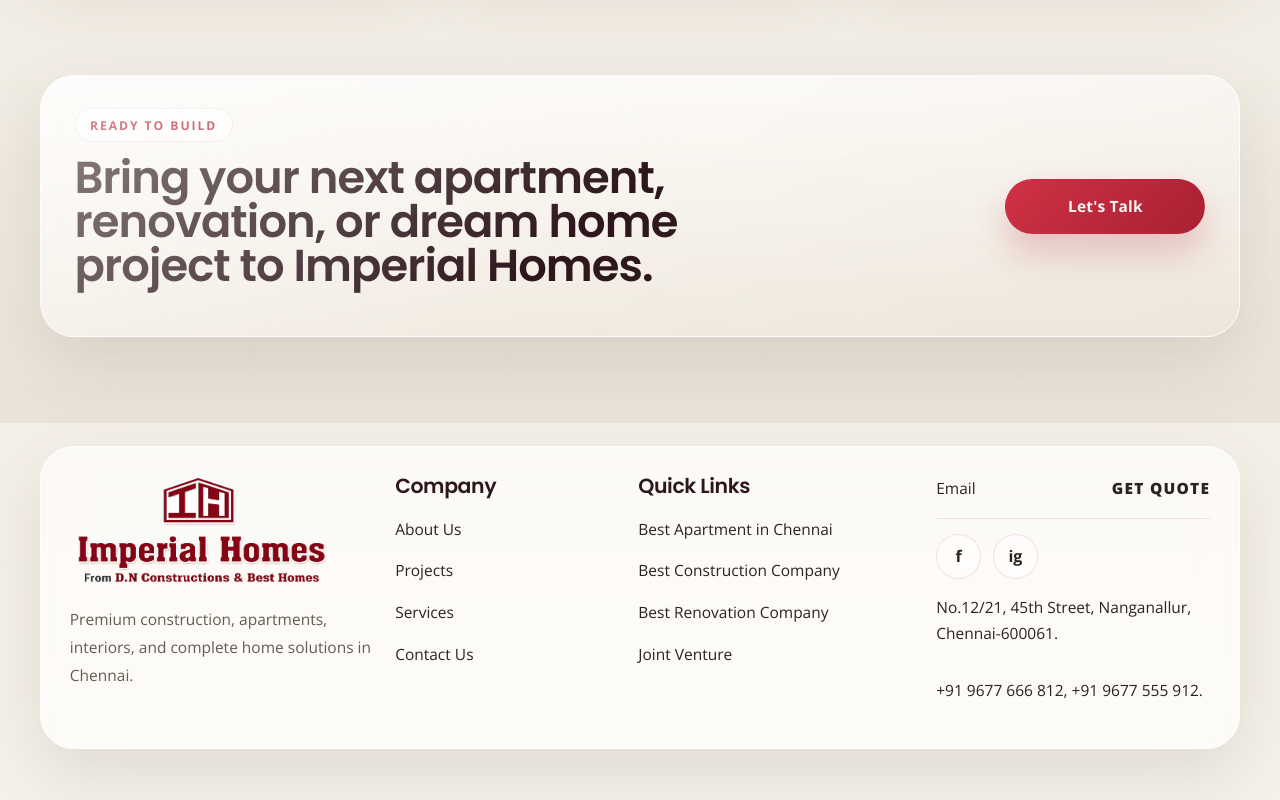
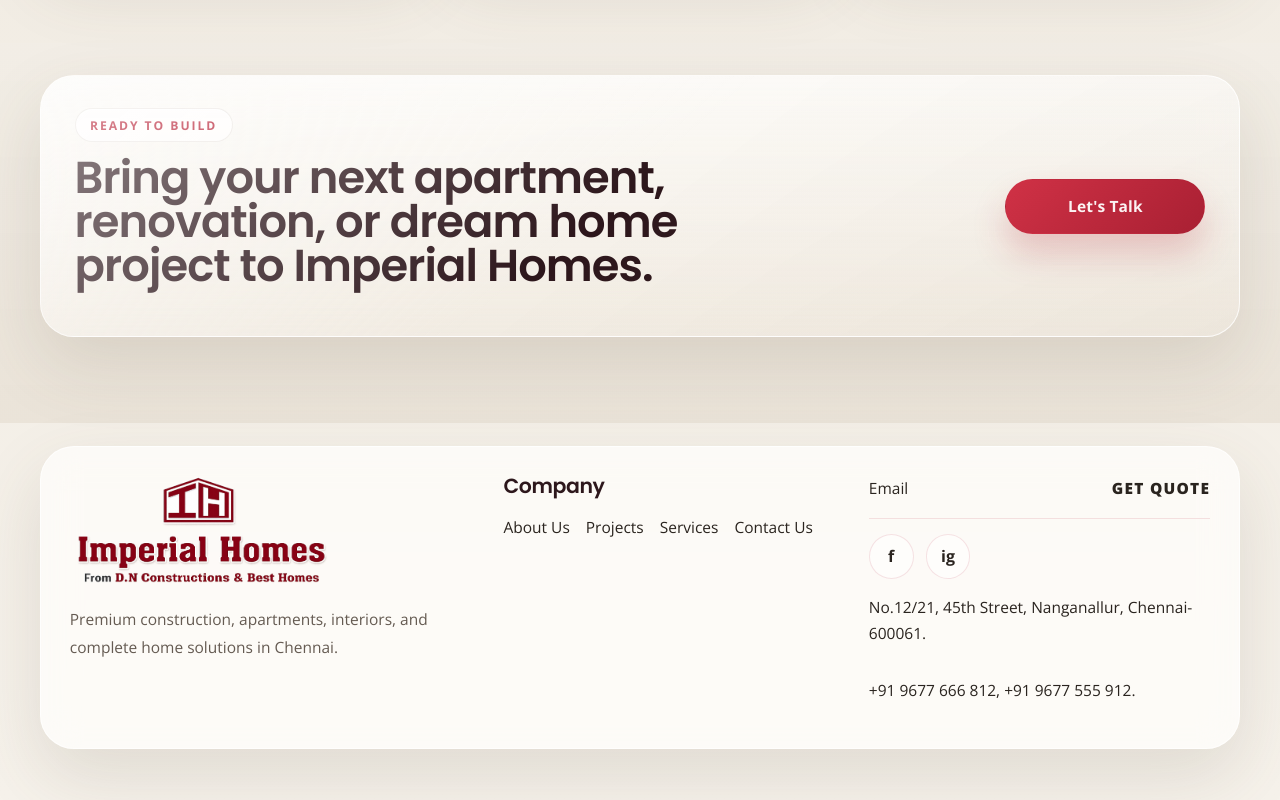
Before and after one commit to Hassan-Saliq/Imperial-Homes, a website: page index.html in a window 1280 px wide. Shown: the part 2076-2876 px from the top of the page. Drawn offline with nearby package versions, Linux system fonts and the light colour scheme.

Commit message:
Simplify footer links and align company section

```diff
--- a/about.html
+++ b/about.html
@@ -108,19 +108,12 @@
           <img class="footer-logo" src="assets/imperial-homes-logo2.png" alt="Imperial Homes logo">
           <p>Premium construction, apartments, interiors, and complete home solutions in Chennai.</p>
         </div>
-        <div class="footer-column">
+        <div class="footer-column footer-company">
           <h3>Company</h3>
           <a href="about.html">About Us</a>
           <a href="projects.html">Projects</a>
           <a href="services.html">Services</a>
           <a href="contact.html">Contact Us</a>
-        </div>
-        <div class="footer-column">
-          <h3>Quick Links</h3>
-          <a href="projects.html">Best Apartment in Chennai</a>
-          <a href="services.html">Best Construction Company</a>
-          <a href="services.html">Best Renovation Company</a>
-          <a href="joint-venture.html">Joint Venture</a>
         </div>
         <div class="footer-column footer-contact">
           <div class="footer-quote-row">
--- a/contact.html
+++ b/contact.html
@@ -99,19 +99,12 @@
           <img class="footer-logo" src="assets/imperial-homes-logo2.png" alt="Imperial Homes logo">
           <p>Premium construction, apartments, interiors, and complete home solutions in Chennai.</p>
         </div>
-        <div class="footer-column">
+        <div class="footer-column footer-company">
           <h3>Company</h3>
           <a href="about.html">About Us</a>
           <a href="projects.html">Projects</a>
           <a href="services.html">Services</a>
           <a href="contact.html">Contact Us</a>
-        </div>
-        <div class="footer-column">
-          <h3>Quick Links</h3>
-          <a href="projects.html">Best Apartment in Chennai</a>
-          <a href="services.html">Best Construction Company</a>
-          <a href="services.html">Best Renovation Company</a>
-          <a href="joint-venture.html">Joint Venture</a>
         </div>
         <div class="footer-column footer-contact">
           <div class="footer-quote-row">
--- a/index.html
+++ b/index.html
@@ -165,19 +165,12 @@
           <img class="footer-logo" src="assets/imperial-homes-logo2.png" alt="Imperial Homes logo">
           <p>Premium construction, apartments, interiors, and complete home solutions in Chennai.</p>
         </div>
-        <div class="footer-column">
+        <div class="footer-column footer-company">
           <h3>Company</h3>
           <a href="about.html">About Us</a>
           <a href="projects.html">Projects</a>
           <a href="services.html">Services</a>
           <a href="contact.html">Contact Us</a>
-        </div>
-        <div class="footer-column">
-          <h3>Quick Links</h3>
-          <a href="projects.html">Best Apartment in Chennai</a>
-          <a href="services.html">Best Construction Company</a>
-          <a href="services.html">Best Renovation Company</a>
-          <a href="joint-venture.html">Joint Venture</a>
         </div>
         <div class="footer-column footer-contact">
           <div class="footer-quote-row">
--- a/joint-venture.html
+++ b/joint-venture.html
@@ -119,19 +119,12 @@
           <img class="footer-logo" src="assets/imperial-homes-logo2.png" alt="Imperial Homes logo">
           <p>Premium construction, apartments, interiors, and complete home solutions in Chennai.</p>
         </div>
-        <div class="footer-column">
+        <div class="footer-column footer-company">
           <h3>Company</h3>
           <a href="about.html">About Us</a>
           <a href="projects.html">Projects</a>
           <a href="services.html">Services</a>
           <a href="contact.html">Contact Us</a>
-        </div>
-        <div class="footer-column">
-          <h3>Quick Links</h3>
-          <a href="projects.html">Best Apartment in Chennai</a>
-          <a href="services.html">Best Construction Company</a>
-          <a href="services.html">Best Renovation Company</a>
-          <a href="joint-venture.html">Joint Venture</a>
         </div>
         <div class="footer-column footer-contact">
           <div class="footer-quote-row">
--- a/projects.html
+++ b/projects.html
@@ -110,19 +110,12 @@
           <img class="footer-logo" src="assets/imperial-homes-logo2.png" alt="Imperial Homes logo">
           <p>Premium construction, apartments, interiors, and complete home solutions in Chennai.</p>
         </div>
-        <div class="footer-column">
+        <div class="footer-column footer-company">
           <h3>Company</h3>
           <a href="about.html">About Us</a>
           <a href="projects.html">Projects</a>
           <a href="services.html">Services</a>
           <a href="contact.html">Contact Us</a>
-        </div>
-        <div class="footer-column">
-          <h3>Quick Links</h3>
-          <a href="projects.html">Best Apartment in Chennai</a>
-          <a href="services.html">Best Construction Company</a>
-          <a href="services.html">Best Renovation Company</a>
-          <a href="joint-venture.html">Joint Venture</a>
         </div>
         <div class="footer-column footer-contact">
           <div class="footer-quote-row">
--- a/services.html
+++ b/services.html
@@ -104,19 +104,12 @@
           <img class="footer-logo" src="assets/imperial-homes-logo2.png" alt="Imperial Homes logo">
           <p>Premium construction, apartments, interiors, and complete home solutions in Chennai.</p>
         </div>
-        <div class="footer-column">
+        <div class="footer-column footer-company">
           <h3>Company</h3>
           <a href="about.html">About Us</a>
           <a href="projects.html">Projects</a>
           <a href="services.html">Services</a>
           <a href="contact.html">Contact Us</a>
-        </div>
-        <div class="footer-column">
-          <h3>Quick Links</h3>
-          <a href="projects.html">Best Apartment in Chennai</a>
-          <a href="services.html">Best Construction Company</a>
-          <a href="services.html">Best Renovation Company</a>
-          <a href="joint-venture.html">Joint Venture</a>
         </div>
         <div class="footer-column footer-contact">
           <div class="footer-quote-row">
--- a/styles.css
+++ b/styles.css
@@ -1357,7 +1357,7 @@
 
 .footer-grid {
   display: grid;
-  grid-template-columns: 1.1fr 0.8fr 1fr 1fr;
+  grid-template-columns: 1.2fr 1fr 1fr;
   gap: 1.5rem;
   padding: 1.8rem;
   border: 1px solid rgba(255, 255, 255, 0.68);
@@ -1373,6 +1373,22 @@
   display: grid;
   gap: 0.95rem;
   align-content: start;
+}
+
+.footer-company {
+  display: flex;
+  flex-wrap: wrap;
+  align-items: center;
+  align-content: flex-start;
+  gap: 0.8rem 1rem;
+}
+
+.footer-company h3 {
+  width: 100%;
+}
+
+.footer-company a {
+  white-space: nowrap;
 }
 
 .footer-logo {
@@ -1568,6 +1584,10 @@
 
   .footer-grid {
     grid-template-columns: repeat(2, minmax(0, 1fr));
+  }
+
+  .footer-company {
+    grid-column: 1 / -1;
   }
 }
 
@@ -1670,6 +1690,15 @@
     grid-template-columns: 1fr;
   }
 
+  .footer-company {
+    display: grid;
+    gap: 0.95rem;
+  }
+
+  .footer-company a {
+    white-space: normal;
+  }
+
   .feature-band,
   .cta-panel,
   .stat-card,
```
Also changed, not shown: method.html (+1 -8 lines).
